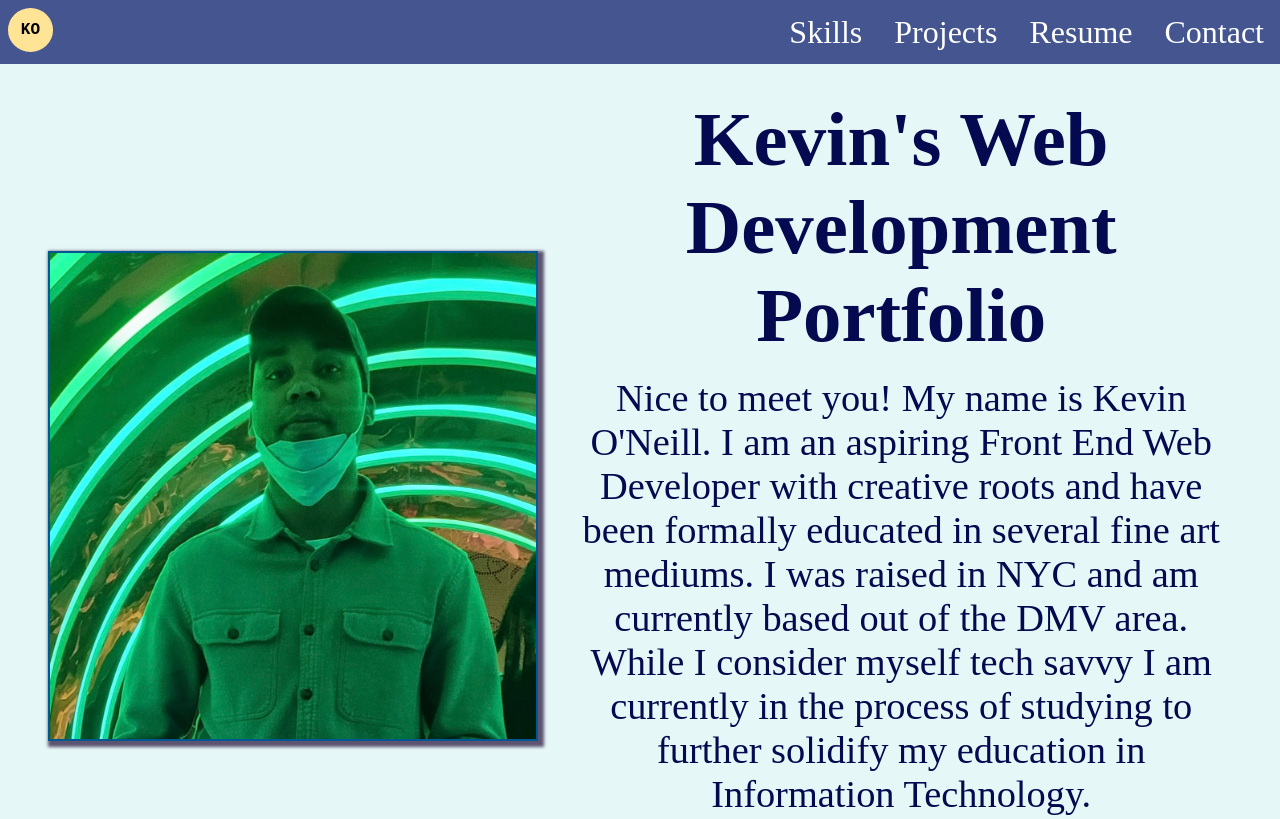
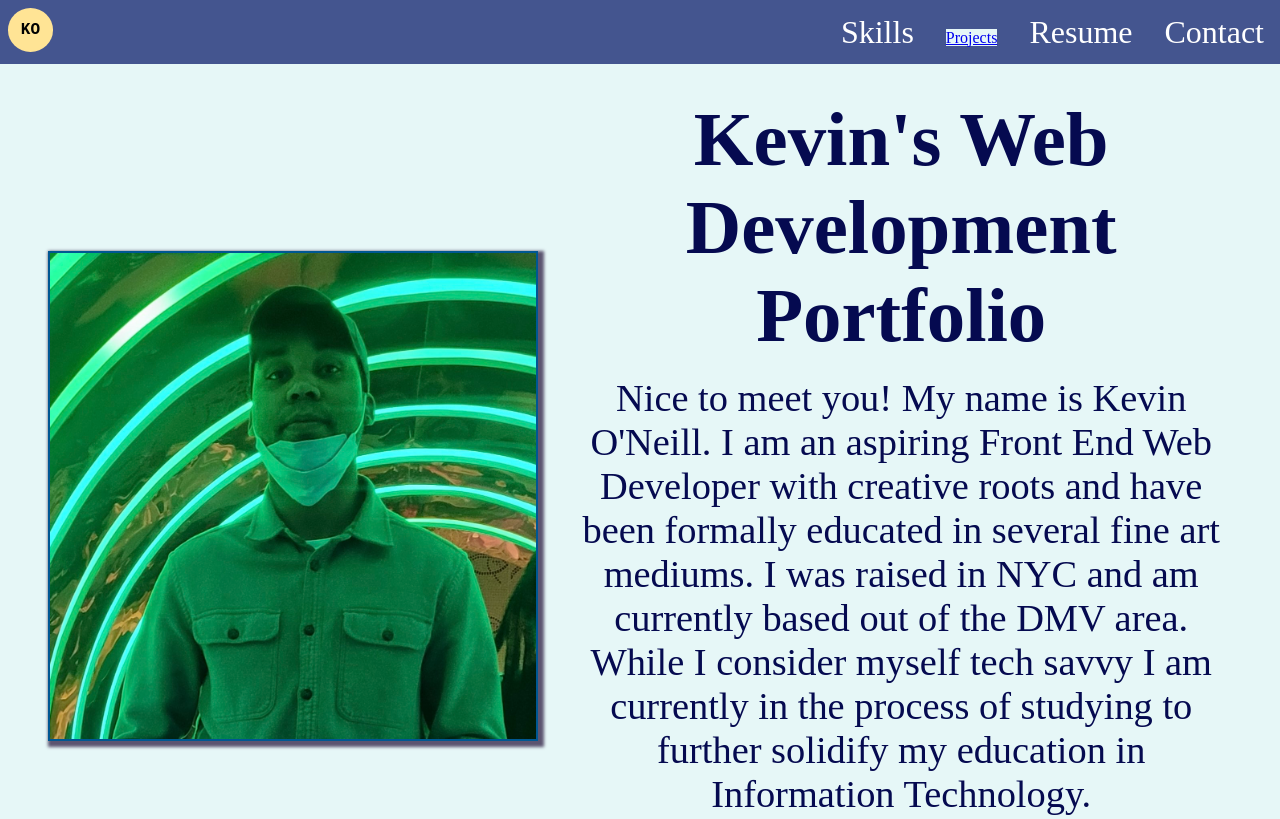
Before and after one commit to JusticeBlues/Portfolio_Project, a website: page starter/src/index.html in a window 1280 px wide. Shown: the top 819 px of the page. Drawn offline with Linux system fonts and the light colour scheme.

Commit message:
Added Github link to Projects

```diff
--- a/starter/src/index.html
+++ b/starter/src/index.html
@@ -17,7 +17,7 @@
       <div class="logo">KO</div>
       <ul class="headerlink">
         <li>Skills</li>
-        <li>Projects</li>
+        <li><a class ="header__link" href=https://github.com/JusticeBlues>Projects</a></li>
         <li>Resume</li>
         <li>Contact</li>
       </ul>
```
